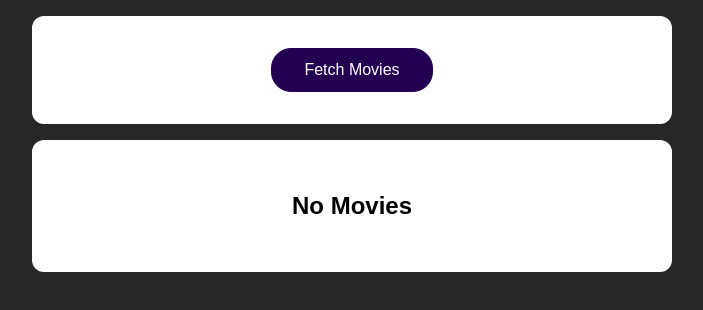
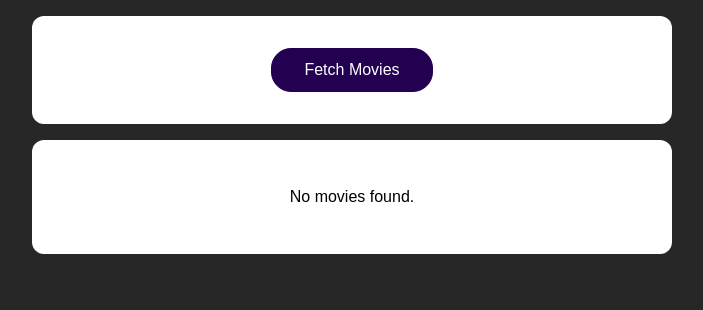
Before and after one commit to Trillzdboy/React-HTTPs, a React (Create React App) app: page / in a window 1280 px wide. Shown: the top 310 px of the page, without its empty margins (288-991 px from the left). Built offline with nearby package versions, Linux system fonts and the light colour scheme.

Commit message:
refactored the view

```diff
--- a/src/App.js
+++ b/src/App.js
@@ -20,8 +20,6 @@
 
       const data = await response.json();
 
-
-
       const transformedMovies = data.results.map((movieData) => {
         return {
           title: movieData.title,
@@ -37,16 +35,23 @@
     setIsLoading(false);
   };
 
+  let content = <p>Loading...</p>;
+
+  if (!isLoading && movies.length > 0) {
+    content = <MoviesList movies={movies} />;
+  } else if (!isLoading && error) {
+    content = <p>{error}</p>;
+  } else if (!isLoading && movies.length === 0) {
+    content = <p>No movies found.</p>;
+  }
+
   return (
     <React.Fragment>
       <section>
         <button onClick={fetchMoviesHandler}>Fetch Movies</button>
       </section>
       <section>
-        {!isLoading && movies.length > 0 && <MoviesList movies={movies} />}
-        {!isLoading && movies.length === 0 && !error && <h1>No Movies</h1>}
-        {isLoading && <h1>Loading...</h1>}
-        {!isLoading && error && <h1>{error}</h1>}
+        {content}
       </section>
     </React.Fragment>
   );
```
